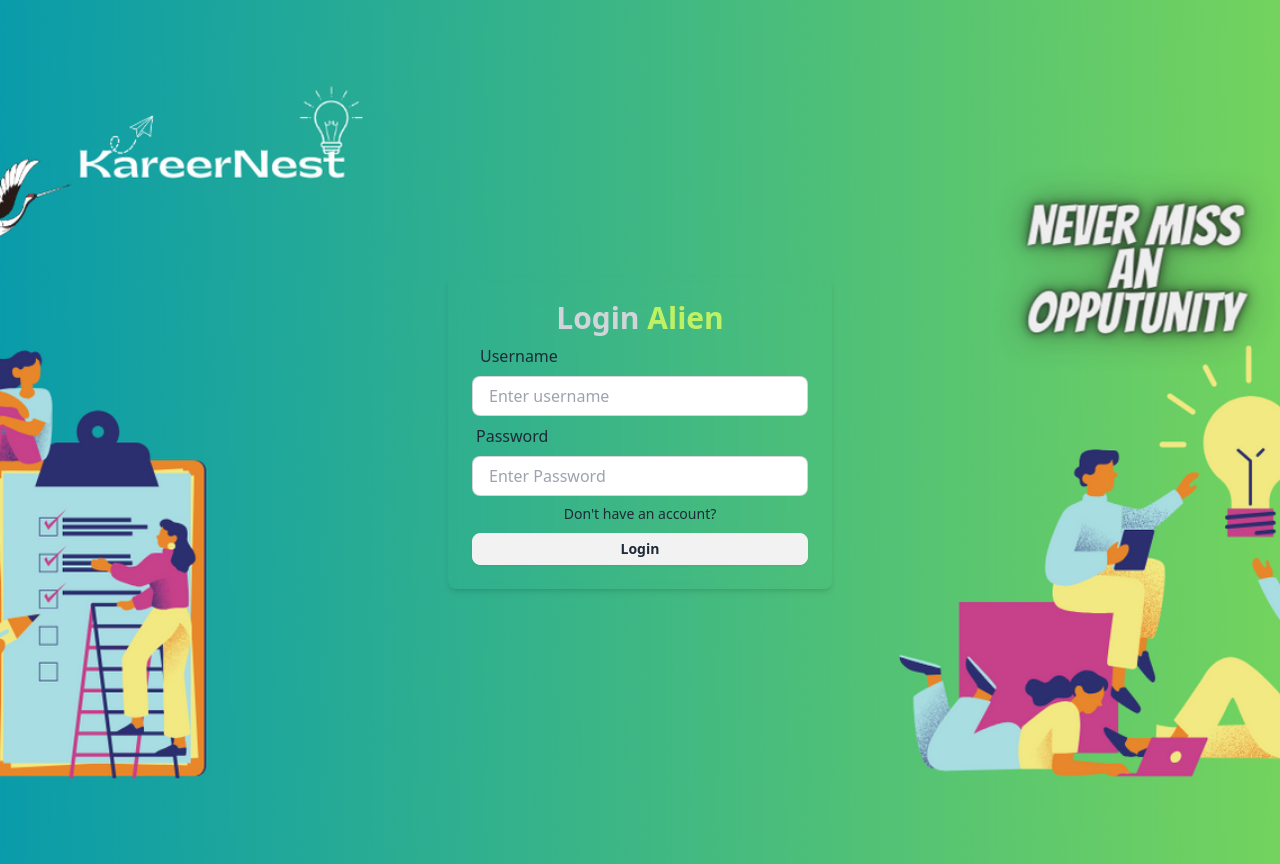
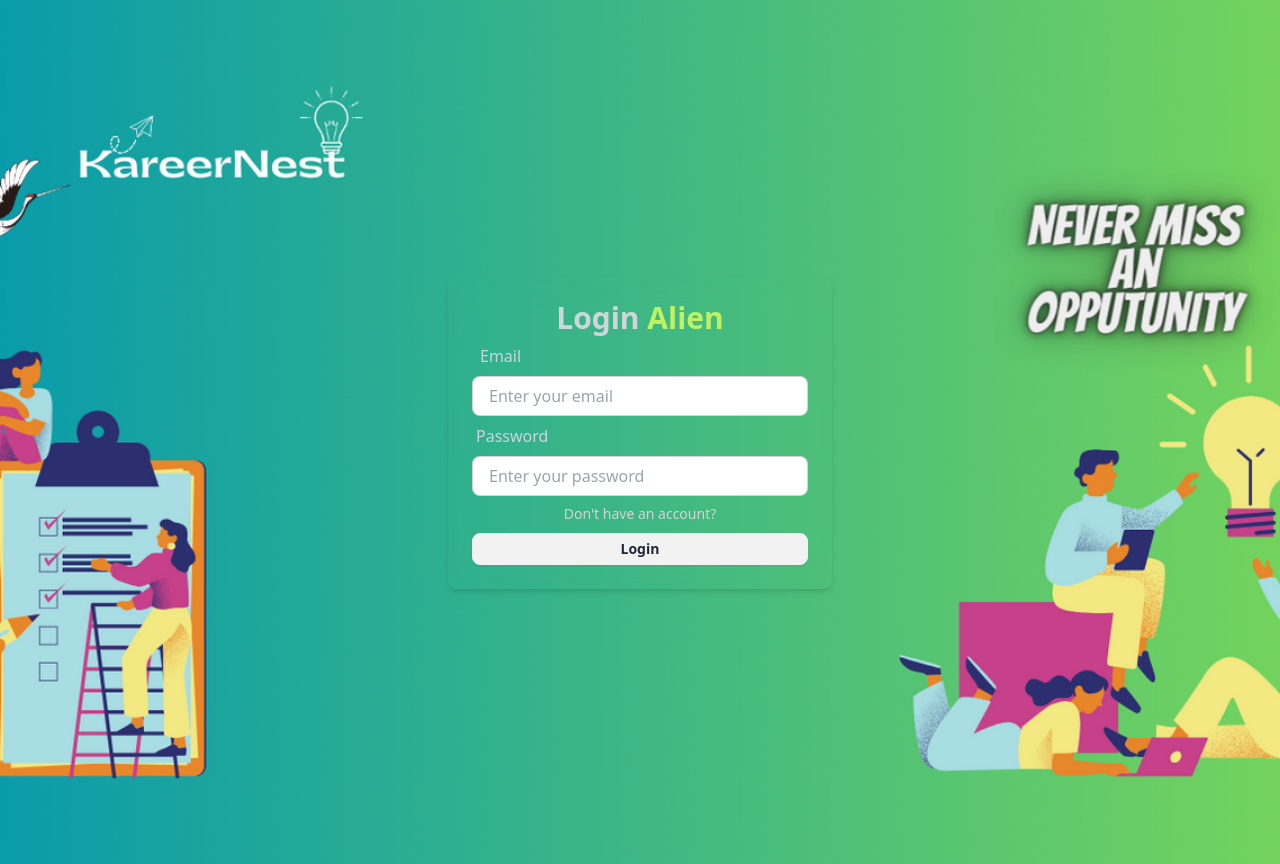
Before and after one commit to kareerconnect/kareernest, a React (Vite) app in the folder frontend/: page / in a window 1280 px wide. Built offline with nearby package versions, Linux system fonts and the light colour scheme.

Commit message:
Login Page done

```diff
--- a/frontend/src/pages/login/Login.jsx
+++ b/frontend/src/pages/login/Login.jsx
@@ -12,22 +12,22 @@ const login = () => {
           <form>
             <div>
               <label className='label p-2'>
-                <span className='text-base label-text'>Username</span>
+                <span className='text-base label-text text-slate-300'>Email</span>
               </label>
-              <input type='text' placeholder='Enter username' className='w-full input input-bordered h-10' />
+              <input type='text' placeholder='Enter your email' className='w-full input input-bordered h-10' />
             </div>
 
             <div>
               <label className='label'>
-                  <span className='text-base label-text'> Password</span>
+                  <span className='text-base label-text text-slate-300'> Password</span>
               </label>
               <input
                 type='password'
-                placeholder='Enter Password'
+                placeholder='Enter your password'
                 className='w-full input input-bordered h-10'
               />
             </div>
-            <a href='#' className='text-sm hover:underline hover:text-blue-600 mt-2 inline-block'>
+            <a href='#' className='text-sm text-neutral-300 hover:underline hover:text-blue-600 mt-2 inline-block'>
               {"Don't"} have an account?
             </a>
 
```
